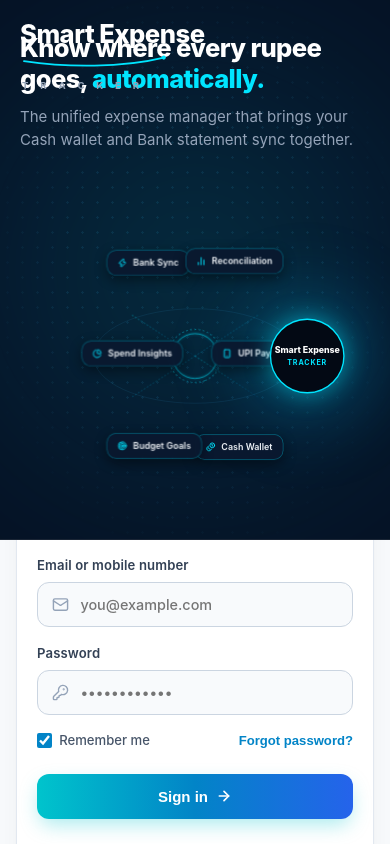
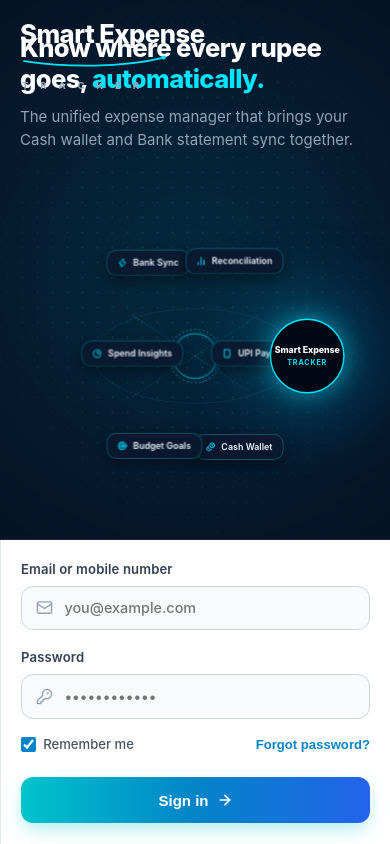
Before and after one commit to Richard00726/smart-expense-tracker, a React (Vite) app in the folder frontend/: page / in a window 390 px wide. Built offline with nearby package versions, Linux system fonts and the light colour scheme; no server answers.

Commit message:
style(auth): make right panel full-width seamless pure white matching the left side

```diff
--- a/frontend/src/components/AuthScreen.css
+++ b/frontend/src/components/AuthScreen.css
@@ -346,14 +346,14 @@
 }
 
 /* ==========================================================================
-   RIGHT PANEL (42%): Clean Off-White Canvas with Framed Login Form Card
+   RIGHT PANEL (42%): Pure White Full-Width Canvas (Matching Left Side)
    ========================================================================== */
 .split-right-panel {
   flex: 0 0 42%;
   width: 42%;
   height: 100vh;
-  background: #f8fafc;
-  padding: 2.5rem 3rem;
+  background: #ffffff;
+  padding: 3rem 4.5rem;
   display: flex;
   flex-direction: column;
   justify-content: center;
@@ -362,21 +362,17 @@
   box-sizing: border-box;
   overflow-y: auto;
   scrollbar-width: none;
+  border-left: 1px solid #e2e8f0;
 }
 
 .split-right-panel::-webkit-scrollbar {
   display: none;
 }
 
-/* THE LOGIN FORM CARD WITH CLEAN BORDER ACCORDINGLY */
+/* Form Container inside Right Panel: Takes full available width seamlessly */
 .split-form-inner {
   width: 100%;
-  max-width: 400px;
-  background: #ffffff;
-  border: 1.5px solid #e2e8f0;
-  border-radius: 20px;
-  padding: 2.25rem 2rem;
-  box-shadow: 0 12px 35px -8px rgba(15, 23, 42, 0.06), 0 0 1px rgba(15, 23, 42, 0.08);
+  max-width: 440px;
   display: flex;
   flex-direction: column;
   position: relative;
@@ -385,13 +381,13 @@
 
 /* Header */
 .auth-header-block {
-  margin-bottom: 1.65rem;
+  margin-bottom: 1.85rem;
   text-align: left;
 }
 
 .auth-header-title {
   margin: 0;
-  font-size: 1.85rem;
+  font-size: 2rem;
   font-weight: 800;
   color: #0f172a;
   letter-spacing: -0.03em;
@@ -399,8 +395,8 @@
 }
 
 .auth-header-subtitle {
-  margin: 0.35rem 0 0 0;
-  font-size: 0.86rem;
+  margin: 0.4rem 0 0 0;
+  font-size: 0.88rem;
   color: #64748b;
   font-weight: 400;
 }
@@ -691,11 +687,11 @@
   }
 
   .split-right-panel {
-    padding: 2rem 1rem;
+    padding: 2.5rem 1.25rem;
   }
 
   .split-form-inner {
-    padding: 1.75rem 1.25rem;
-    border-radius: 16px;
+    width: 100%;
+    max-width: 100%;
   }
 }
```
